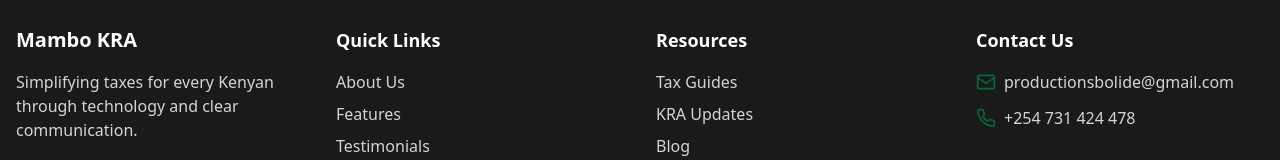
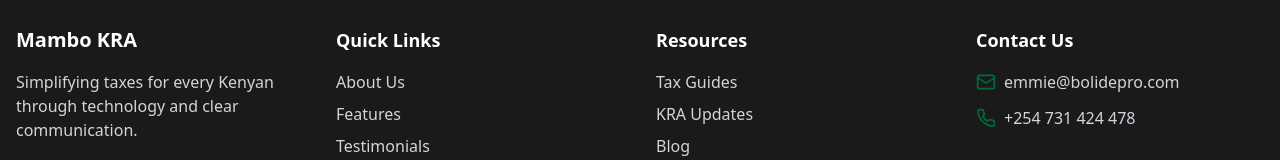
Before and after one commit to EmmieMuthiga/bolidepro.github.io, a React (Vite) app: page / in a window 1280 px wide. Shown: the part 3436-3596 px from the top of the page. Built offline with nearby package versions, Linux system fonts and the light colour scheme.

Commit message:
Fix: Contact email address
Update the contact email address in the footer to emmie@bolidepro.com.

```diff
--- a/src/components/Footer.tsx
+++ b/src/components/Footer.tsx
@@ -50,8 +50,8 @@ export function Footer() {
             <ul className="space-y-3">
               <li className="flex items-center">
                 <Mail className="h-5 w-5 mr-2 text-kenya-green" />
-                <a href="mailto:productionsbolide@gmail.com" className="text-gray-300 hover:text-white">
-                  productionsbolide@gmail.com
+                <a href="mailto:emmie@bolidepro.com" className="text-gray-300 hover:text-white">
+                  emmie@bolidepro.com
                 </a>
               </li>
               <li className="flex items-center">
```
